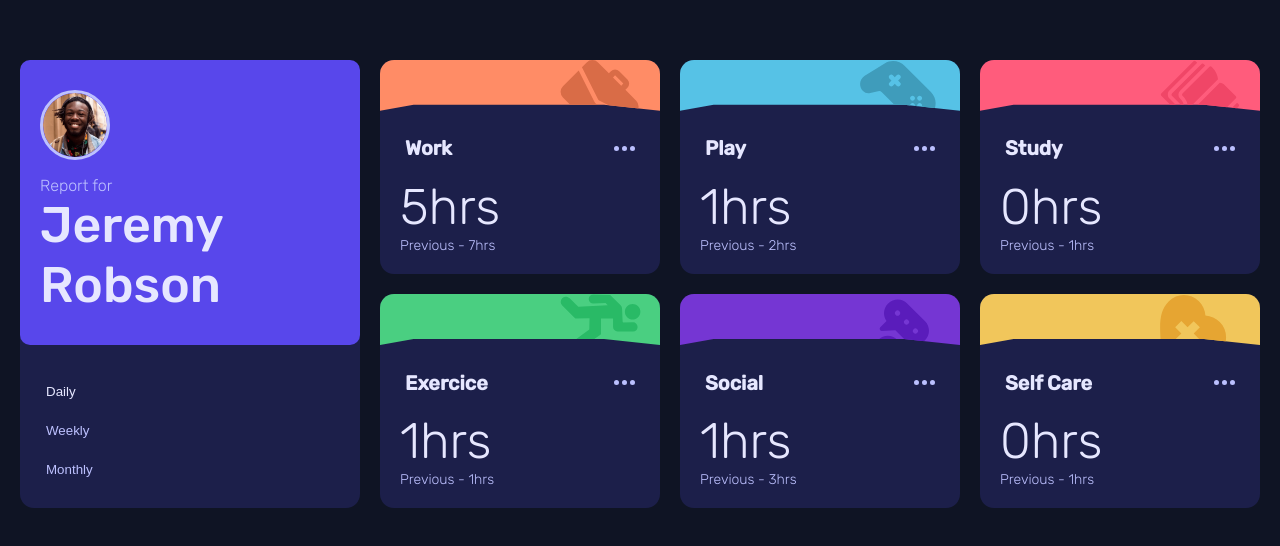
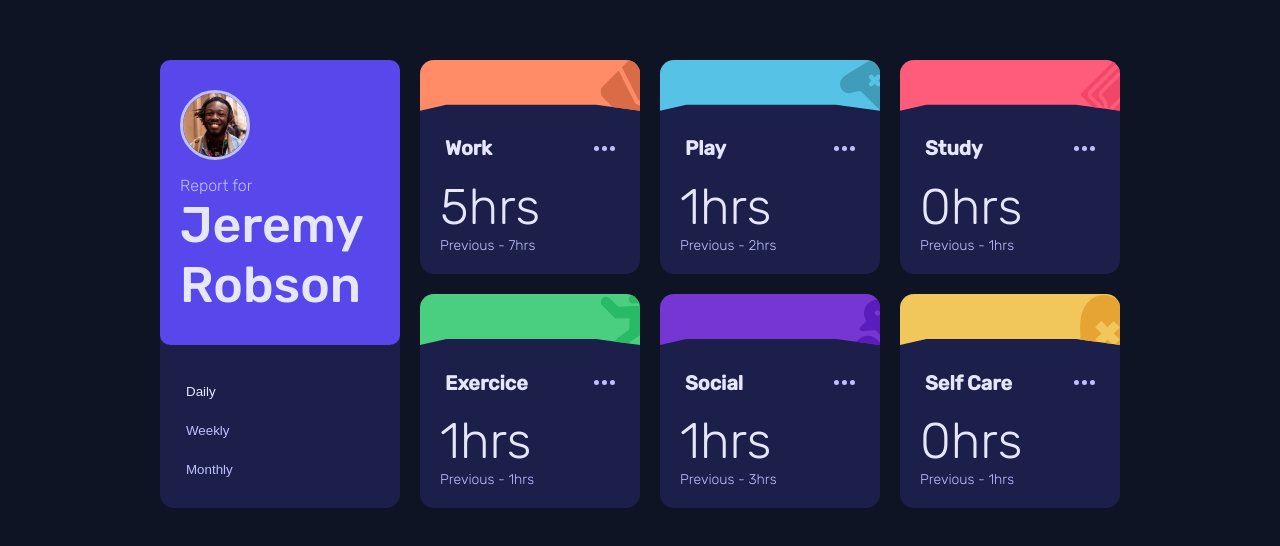
Before and after one commit to ArkhasiaHub/Time_Tracking_Dashboard, a plain HTML site: page index.html in a window 1280 px wide. Shown: the part 116-662 px from the top of the page. Drawn offline with Linux system fonts and the light colour scheme.

Commit message:
Update stylesheet.css
feat: update stylesheet.css.

```diff
--- a/css/profile.css
+++ b/css/profile.css
@@ -81,6 +81,8 @@
     .profile-report {
         grid-column: 1 / 2;
         grid-row: 1 / 3;
+        max-width: 240px;
+        min-width: 0px;
     }
 
     .profile {
--- a/css/report_stat.css
+++ b/css/report_stat.css
@@ -94,6 +94,7 @@
 @media (min-width: 1024px) {
     .report-stat {
         transition: transform 0.3s ease-in-out;
+        min-width: 220px;
     }
 
     .report-stat:hover {
```
